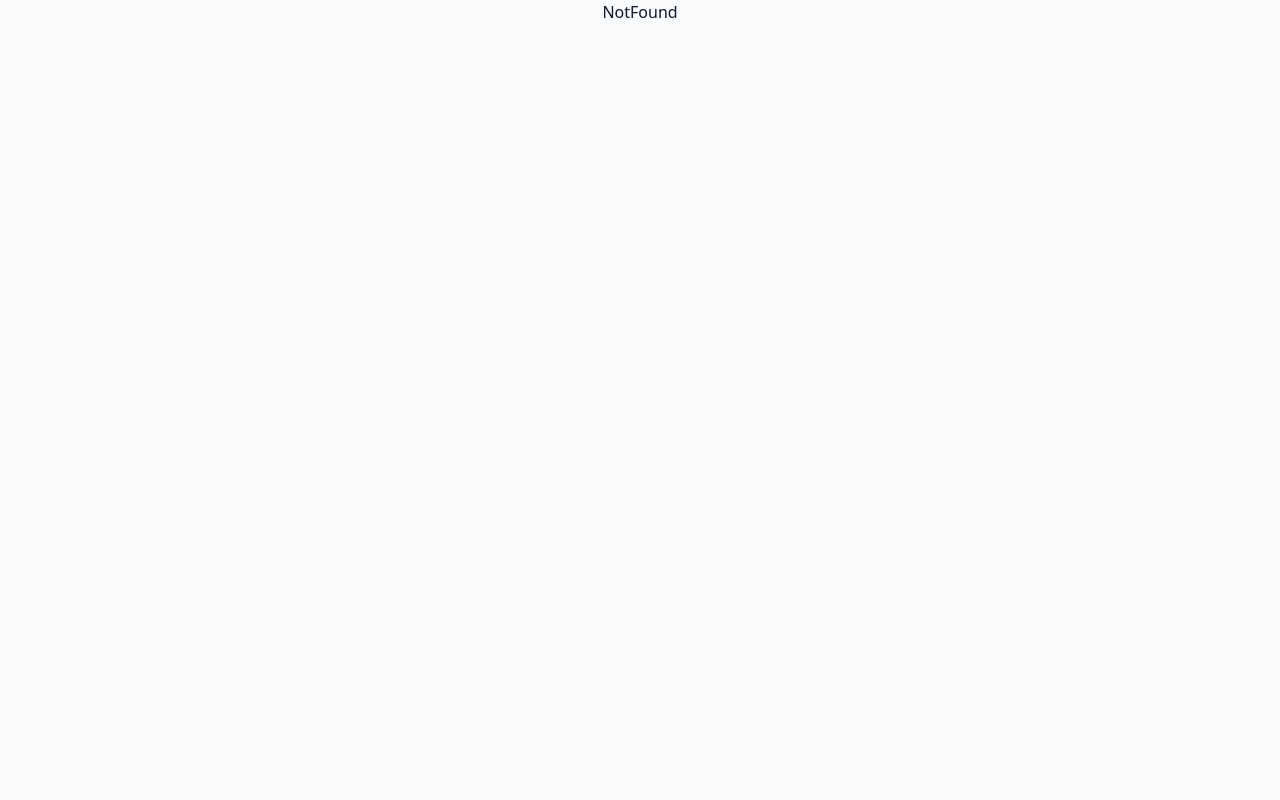
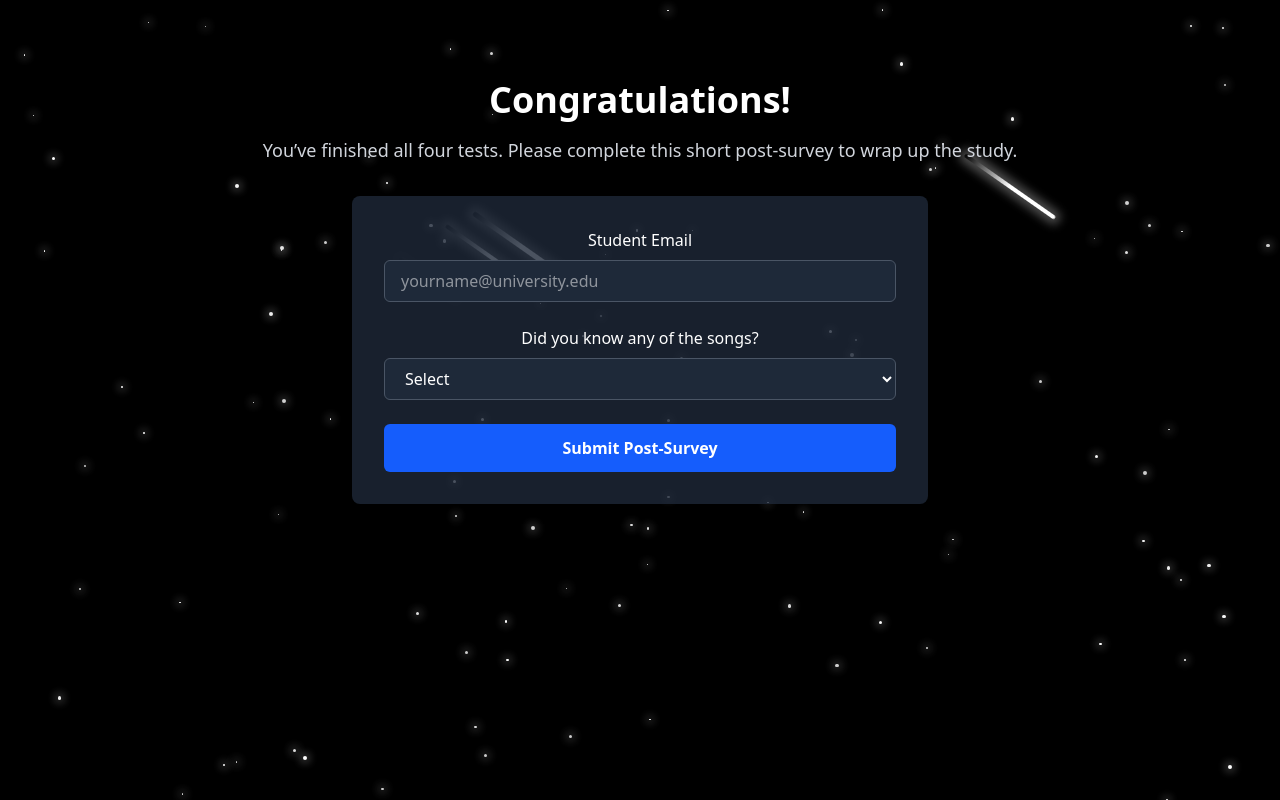
Before and after one commit to Krisces/ASEN-5137-Study, a React (Vite) app: page /aftersurvey in a window 1280 px wide. Built offline with nearby package versions, Linux system fonts and the light colour scheme.

Commit message:
Bug fixes

```diff
--- a/src/App.jsx
+++ b/src/App.jsx
@@ -8,6 +8,7 @@ import { TestNoMusic } from "./pages/TestNoMusic";
 import { TestClassical } from "./pages/TestClassical";
 import { TestRock } from "./pages/TestRock";
 import { TestLofi } from "./pages/TestLofi";
+import { AfterSurvey } from "./pages/AfterSurvey"; // ✅ Added
 import { Toaster } from "@/components/ui/toaster";
 import { Analytics } from "@vercel/analytics/react";
 
@@ -17,6 +18,7 @@ function App() {
       <Toaster />
       <BrowserRouter>
         <Routes>
+          {/* Main flow */}
           <Route index element={<Home />} />
           <Route path="/before-survey" element={<BeforeSurvey />} />
           <Route path="/demo" element={<Demo />} />
@@ -28,6 +30,9 @@ function App() {
           <Route path="/testrock" element={<TestRock />} />
           <Route path="/testlofi" element={<TestLofi />} />
 
+          {/* ✅ Post-survey route */}
+          <Route path="/aftersurvey" element={<AfterSurvey />} />
+
           {/* Catch-all */}
           <Route path="*" element={<NotFound />} />
         </Routes>
--- a/src/pages/AfterSurvey.jsx
+++ b/src/pages/AfterSurvey.jsx
@@ -0,0 +1,170 @@
+import { useState } from "react";
+import { StarBackground } from "../components/StarBackground";
+import { useNavigate } from "react-router-dom";
+
+export const AfterSurvey = () => {
+  const navigate = useNavigate();
+
+  const [formData, setFormData] = useState({
+    studentEmail: "",
+    knewSongs: "",
+    knownSongsList: "",
+    familiarityScore: "",
+  });
+
+  const handleChange = (e) => {
+    setFormData({ ...formData, [e.target.name]: e.target.value });
+  };
+
+  const handleSubmit = async (e) => {
+    e.preventDefault();
+
+    const email = formData.studentEmail.trim().toLowerCase();
+    if (!email) {
+      alert("Please enter your email.");
+      return;
+    }
+
+    if (!formData.knewSongs) {
+      alert("Please answer whether you knew any of the songs.");
+      return;
+    }
+
+    // Validation depending on the answer
+    if (formData.knewSongs === "yes") {
+      if (!formData.knownSongsList.trim()) {
+        alert("Please list the songs you knew, or write N/A.");
+        return;
+      }
+
+      if (formData.familiarityScore === "" || formData.familiarityScore < 0 || formData.familiarityScore > 10) {
+        alert("Please rate your familiarity between 0 and 10.");
+        return;
+      }
+    } else {
+      // No songs known: set values to null
+      formData.knownSongsList = null;
+      formData.familiarityScore = null;
+    }
+
+    try {
+      const res = await fetch("/api/postSurvey", {
+        method: "POST",
+        headers: { "Content-Type": "application/json" },
+        body: JSON.stringify(formData),
+      });
+
+      const data = await res.json();
+      if (data.success) {
+        alert("Thank you for completing the post-survey!");
+        navigate("/thank-you");
+      } else {
+        alert("Error saving your responses. Please try again.");
+      }
+    } catch (err) {
+      console.error(err);
+      alert("Server error. Try again later.");
+    }
+  };
+
+  return (
+    <div className="relative min-h-screen flex flex-col items-center bg-black text-white px-4 pb-20 pt-20">
+      <StarBackground />
+
+      <div className="z-10 w-full max-w-3xl text-center mb-8">
+        <h1 className="text-3xl md:text-4xl font-bold mb-4">
+          Congratulations!
+        </h1>
+        <p className="text-gray-300 text-lg">
+          You’ve finished all four tests. Please complete this short post-survey to wrap up the study.
+        </p>
+      </div>
+
+      <form
+        onSubmit={handleSubmit}
+        className="z-10 w-full max-w-xl bg-gray-800/80 p-8 rounded-lg shadow-lg space-y-6"
+      >
+        <div>
+          <label htmlFor="studentEmail" className="block mb-2 font-medium">
+            Student Email
+          </label>
+          <input
+            type="email"
+            id="studentEmail"
+            name="studentEmail"
+            value={formData.studentEmail}
+            onChange={handleChange}
+            required
+            className="w-full px-4 py-2 rounded-md bg-gray-800 border border-gray-600 focus:outline-none focus:ring-2 focus:ring-blue-500"
+            placeholder="yourname@university.edu"
+          />
+        </div>
+
+        <div>
+          <label htmlFor="knewSongs" className="block mb-2 font-medium">
+            Did you know any of the songs?
+          </label>
+          <select
+            id="knewSongs"
+            name="knewSongs"
+            value={formData.knewSongs}
+            onChange={handleChange}
+            required
+            className="w-full px-4 py-2 rounded-md bg-gray-800 border border-gray-600 focus:outline-none focus:ring-2 focus:ring-blue-500"
+          >
+            <option value="">Select</option>
+            <option value="yes">Yes</option>
+            <option value="no">No</option>
+          </select>
+        </div>
+
+        {formData.knewSongs === "yes" && (
+          <>
+            <div>
+              <label htmlFor="knownSongsList" className="block mb-2 font-medium">
+                Which songs did you know? (If none, enter “N/A”)
+              </label>
+              <input
+                type="text"
+                id="knownSongsList"
+                name="knownSongsList"
+                value={formData.knownSongsList}
+                onChange={handleChange}
+                required
+                className="w-full px-4 py-2 rounded-md bg-gray-800 border border-gray-600 focus:outline-none focus:ring-2 focus:ring-blue-500"
+                placeholder="Song A, Song B, ..."
+              />
+            </div>
+
+            <div>
+              <label htmlFor="familiarityScore" className="block mb-2 font-medium">
+                How well did you know the songs? (0 = not at all, 10 = very well)
+              </label>
+              <input
+                type="range"
+                id="familiarityScore"
+                name="familiarityScore"
+                min="0"
+                max="10"
+                step="1"
+                value={formData.familiarityScore}
+                onChange={handleChange}
+                className="w-full"
+              />
+              <p className="text-gray-400 text-sm mt-1">
+                Familiarity: {formData.familiarityScore || 0}/10
+              </p>
+            </div>
+          </>
+        )}
+
+        <button
+          type="submit"
+          className="w-full py-3 rounded-md font-semibold bg-blue-600 hover:bg-blue-700 text-white transition-colors"
+        >
+          Submit Post-Survey
+        </button>
+      </form>
+    </div>
+  );
+};
--- a/src/pages/TestLofi.jsx
+++ b/src/pages/TestLofi.jsx
@@ -176,7 +176,7 @@ export const TestLofi = ({ studentEmail }) => {
           console.error("Server error saving test results:", err);
         }
 
-        const currentTestId = 1;
+        const currentTestId = 4;
         const completed = parseInt(localStorage.getItem("completedTests") || "0", 10);
         if (completed < currentTestId) {
           localStorage.setItem("completedTests", currentTestId.toString());
@@ -268,7 +268,7 @@ export const TestLofi = ({ studentEmail }) => {
             <h1 className="text-3xl font-bold">Test Complete</h1>
             <p>Great job! You have finished this test. Proceed to the next test when ready.</p>
             <button
-              onClick={() => navigate("/studyhome")}
+              onClick={() => navigate("/aftersurvey")}
               className="bg-green-600 px-4 py-2 rounded hover:bg-green-700"
             >
               Proceed to Next Test
--- a/src/pages/TestRock.jsx
+++ b/src/pages/TestRock.jsx
@@ -175,7 +175,7 @@ export const TestRock = ({ studentEmail }) => {
           console.error("Server error saving test results:", err);
         }
 
-        const currentTestId = 4;
+        const currentTestId = 3;
         const completed = parseInt(localStorage.getItem("completedTests") || "0", 10);
         if (completed < currentTestId) {
           localStorage.setItem("completedTests", currentTestId.toString());
```
